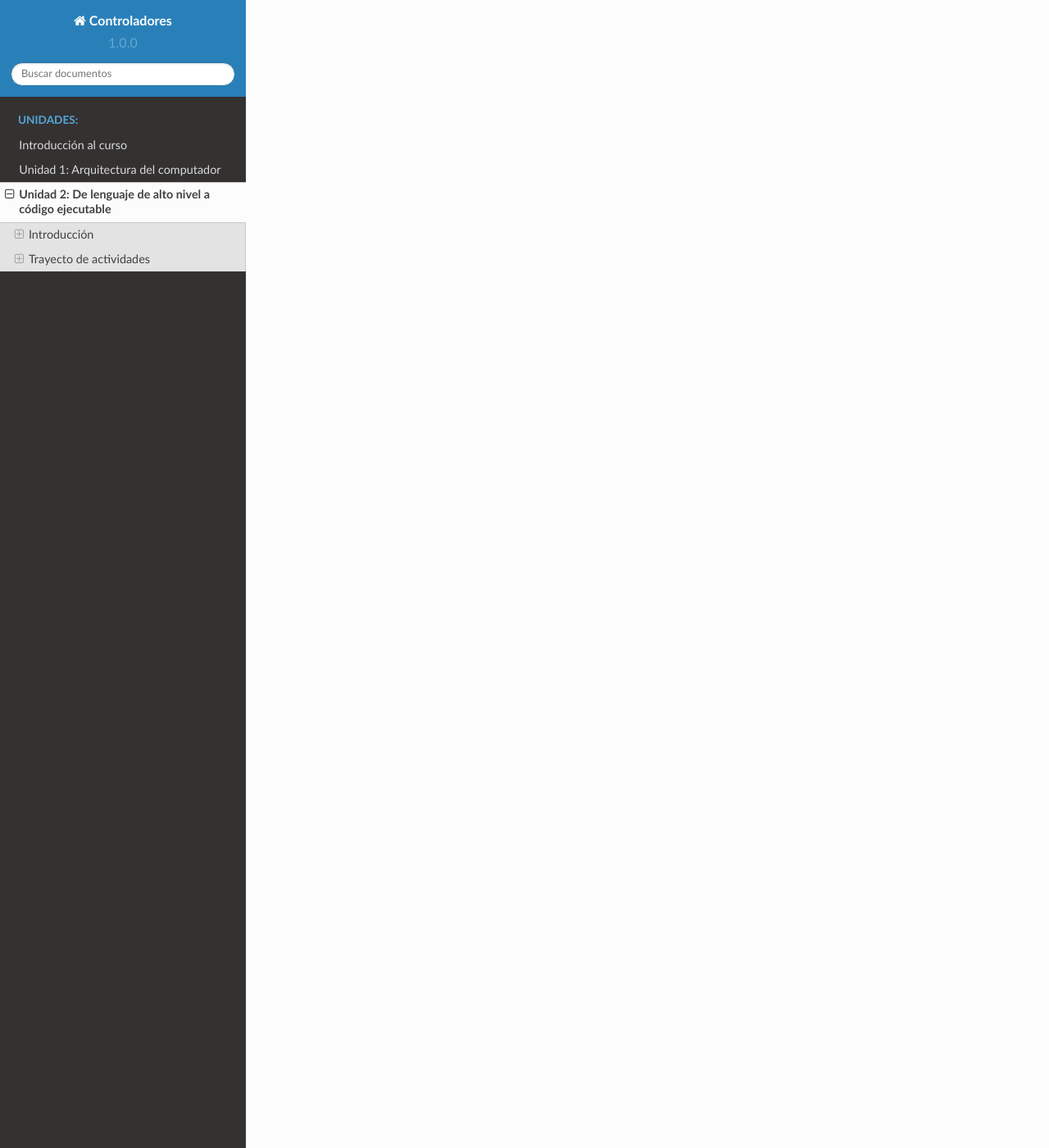
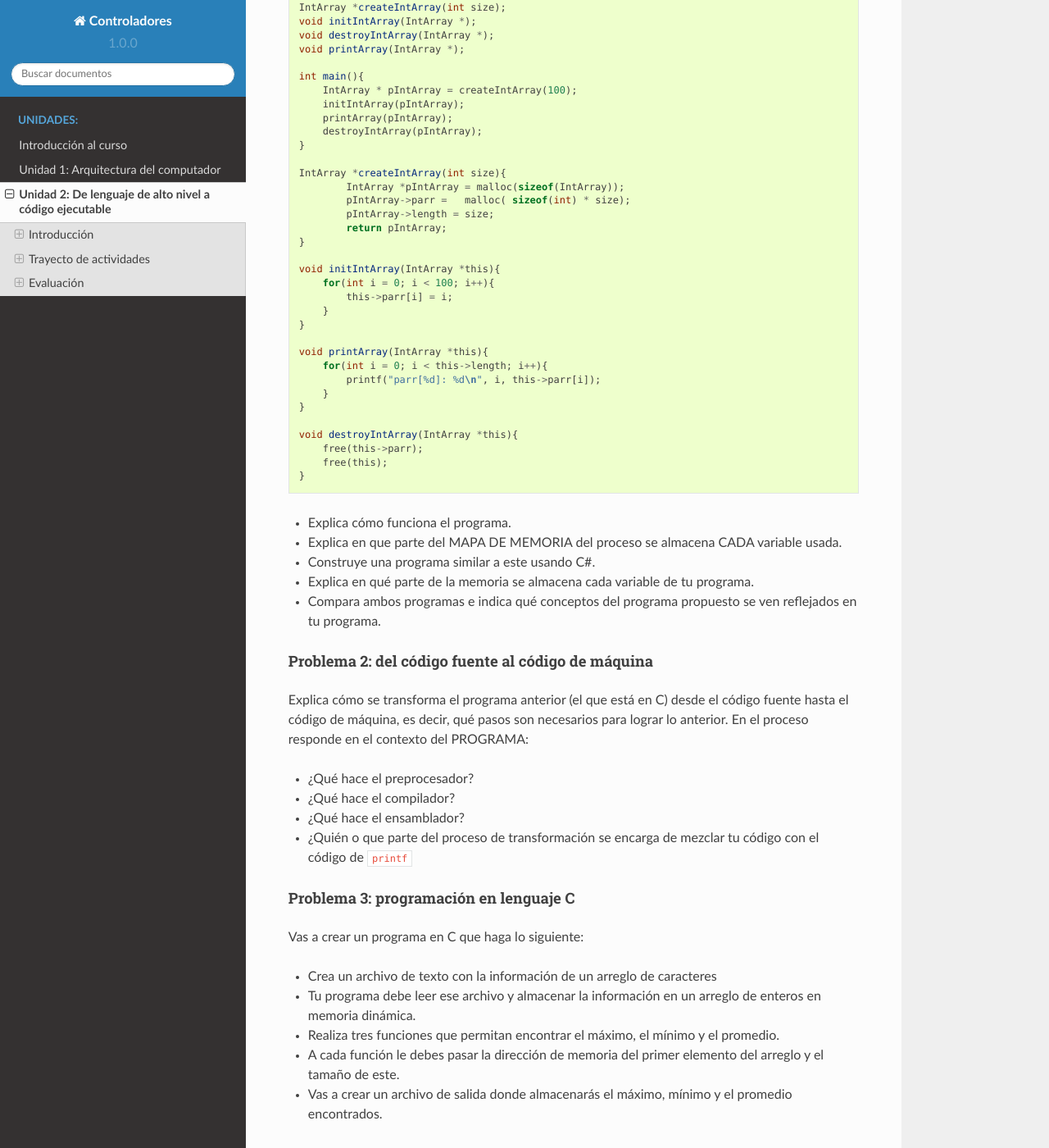
Before and after one commit to juanferfranco/controladores, a Sphinx documentation site: the page built from docs/_unidad2/unidad2.rst, in a window 1280 px wide and 1400 px high, scrolled down 2392 px. Shown: the whole window at 82% size. Built offline with Sphinx 7.4.7 and the Read the Docs theme 2.0.0, drawn with Linux system fonts in a browser that asks for light colours; pages that are not in the unit, such as notebooks, are missing from menus; some of the changed text lies outside the part shown.

Commit message:
add evaluation to unit2

```diff
--- a/docs/_unidad2/unidad2.rst
+++ b/docs/_unidad2/unidad2.rst
@@ -121,6 +121,149 @@ el lenguaje de programación con el cual estudiaremos los conceptos que nos qued
     Máquinas virtuales <./VM>
 
 Evaluación
-^^^^^^^^^^^^^
+-----------------
+(Tiempo total estimado 12 horas)
 
-.. note:: Se publicará en la semana de evaluación.
+Enunciado
+^^^^^^^^^^^
+
+Te voy a proponer una serie de problemas para que evidencies
+en su solución lo que aprendiste en esta unidad.
+
+Para darle variedad a las formas de evaluar te voy a proponer que
+``armes un equipo de trabajo de 2 o 3 persona incluyéndote``. La idea es
+que entre todos construyan la solución a cada uno de los problemas.
+
+Problema 1: analisis y relación
+**************************************
+Lo que has aprendido en este curso está relacionado con otras áreas
+del conocimiento de tu carrera. En este problema te voy pedir que analices
+y luego relaciones.
+
+Considera el siguiente programa:
+
+.. code-block:: c
+
+    #include <stdio.h>
+    #include <stdlib.h>
+    #include <string.h>
+
+    typedef struct IntArray{
+        int *parr;
+        int length;
+    }IntArray;
+
+
+    IntArray *createIntArray(int size);
+    void initIntArray(IntArray *);
+    void destroyIntArray(IntArray *);
+    void printArray(IntArray *);
+
+    int main(){
+        IntArray * pIntArray = createIntArray(100);
+        initIntArray(pIntArray);
+        printArray(pIntArray);
+        destroyIntArray(pIntArray);
+    }
+
+    IntArray *createIntArray(int size){
+            IntArray *pIntArray = malloc(sizeof(IntArray));
+            pIntArray->parr =   malloc( sizeof(int) * size);
+            pIntArray->length = size;
+            return pIntArray;
+    }
+
+    void initIntArray(IntArray *this){
+        for(int i = 0; i < 100; i++){
+            this->parr[i] = i;
+        }
+    }
+
+    void printArray(IntArray *this){
+        for(int i = 0; i < this->length; i++){
+            printf("parr[%d]: %d\n", i, this->parr[i]);
+        }
+    }
+
+    void destroyIntArray(IntArray *this){
+        free(this->parr);
+        free(this);
+    }
+
+* Explica cómo funciona el programa.
+* Explica en que parte del MAPA DE MEMORIA del proceso se
+  almacena CADA variable usada.
+* Construye una programa similar a este usando C#.
+* Explica en qué parte de la memoria se almacena cada
+  variable de tu programa.
+* Compara ambos programas e indica qué conceptos del programa
+  propuesto se ven reflejados en tu programa.
+
+Problema 2: del código fuente al código de máquina
+******************************************************
+
+Explica cómo se transforma el programa anterior (el que está en C)
+desde el código fuente hasta el código de máquina, es decir, qué pasos son
+necesarios para lograr lo anterior. En el proceso responde en el
+contexto del PROGRAMA:
+
+* ¿Qué hace el preprocesador?
+* ¿Qué hace el compilador?
+* ¿Qué hace el ensamblador?
+* ¿Quién o que parte del proceso de transformación se encarga de mezclar
+  tu código con el código de ``printf``
+
+Problema 3: programación en lenguaje C
+****************************************
+
+Vas a crear un programa en C que haga lo siguiente:
+
+* Crea un archivo de texto con la información de un arreglo de caracteres
+* Tu programa debe leer ese archivo y almacenar la información en un arreglo
+  de enteros en memoria dinámica.
+* Realiza tres funciones que permitan encontrar el máximo, el mínimo y el promedio.
+* A cada función le debes pasar la dirección de memoria del primer elemento del
+  arreglo y el tamaño de este.
+* Vas a crear un archivo de salida donde almacenarás el máximo, mínimo y el promedio
+  encontrados.
+
+¿Qué debes entregar?
+^^^^^^^^^^^^^^^^^^^^^^^^^^
+
+* Subir a `este <https://www.dropbox.com/request/IlFVvm1HltrxnTlb4gjb>`__
+  enlace un ``.pdf`` con:
+
+  #. Los nombres y IDs.
+  #. Enlace al repositorio GitHub con la solución a los problemas
+  #. La URL del video en youtube.
+  #. Reportar si algún compañero del equipo no trabajó.
+
+* El video DEBE TENER una duración ``MÁXIMA`` de 15 minutos.
+* El video debe tener los siguientes capítulos en este mismo orden:
+
+  * Integrantes y las tareas que realizó cada uno.
+  * Problema 1: explicación.
+  * Problema 2: explicación.
+  * Problema 3: demostración de la solución.
+  * Problema 3: explicación de la solución.
+  * Problema 3: explicación de la implementación en código de la solución.
+
+* En `este video <https://youtu.be/6-0cERIVsFg>`__ puedes aprender a adicionar
+  capítulos a tu video.
+
+Criterios de evaluación
+****************************
+
+Cada problema se evalua completo, es decir, no se reciben problemas
+con solución incompleta. Un problema se soluciona completamente si tiene TODO lo
+solicitado incluyendo el video con la demostración y la explicación de su solución.
+
+* Calidad y duración máxima del video y repositorio en Github: 0.5
+* Problema 1: 1.5 unidad.
+* Problema 2: 1 unidades
+* Problema 3: 2 unidades.
+
+.. note:: Sobre las personas reportadas en el pdf
+
+    Las personas que aparezcan reportadas en el pdf obtendrán automáticamente
+    una calificación de 0.
```
